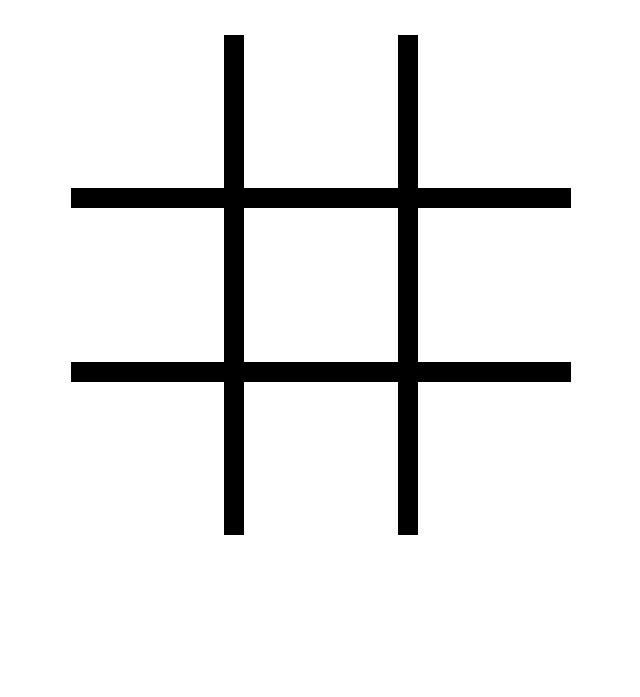
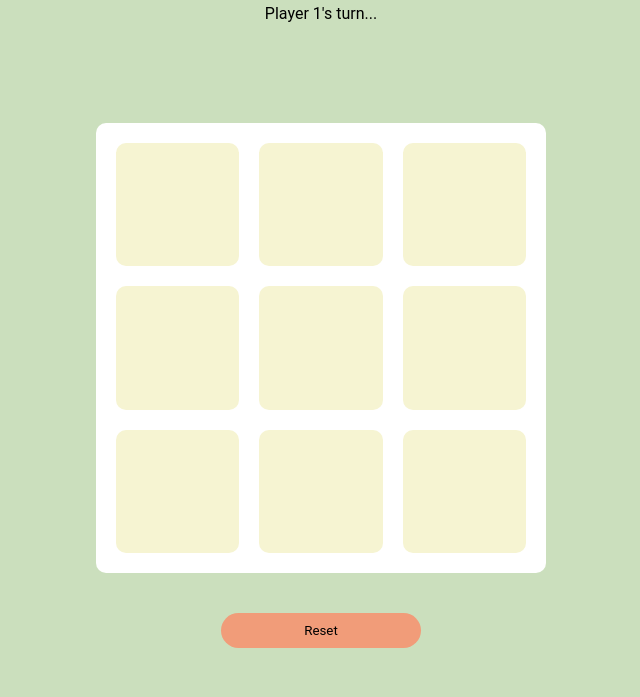
Before and after one commit to paulsmith1232/tic-tac-toe, a website: page index.html in a window 1280 px wide. Shown: the part 103-800 px from the top of the page, without its empty margins (319-959 px from the left). Drawn offline with Linux system fonts and the light colour scheme.

Commit message:
Complete basic game flow and improve styling

```diff
--- a/index.html
+++ b/index.html
@@ -10,16 +10,12 @@
   </head>
   <body>
     <h1>Welcome to Tic-Tac-Toe!</h1>
-    <section class="game-board">
-      <div class="cell" id="0"></div>
-      <div class="cell" id="1"></div>
-      <div class="cell" id="2"></div>
-      <div class="cell" id="3"></div>
-      <div class="cell" id="4"></div>
-      <div class="cell" id="5"></div>
-      <div class="cell" id="6"></div>
-      <div class="cell" id="7"></div>
-      <div class="cell" id="8"></div>
-    </section>
+    <div class="game-message"></div>
+    <div class="start-selections"></div>
+    <section class="game-board"></section>
+    <button class="reset-button">Reset</button>
+    <div class="end-game-container">
+      <h1 class="end-game-message">Play Again?</h1>
+    </div>
   </body>
 </html>
--- a/script.js
+++ b/script.js
@@ -1,68 +1,205 @@
 const Player = (name, marker) => {
   const getName = () => name;
   const getMarker = () => marker;
-  let wins = 0;
 
   return { getName, getMarker };
 };
 
-const gameBoard = (() => {
-  const boardState = ["", "", "", "", "", "", "", "", ""];
-  let boardCells = [];
-  boardCells = document.querySelectorAll(".cell");
+const Cell = () => {
+  let marker = "";
+  let index = null;
 
-  const getBoardState = () => boardState;
-
-  const updateBoardState = (index, value) => {
-    boardState[index] = value;
-    displayController.updateDisplay(index, value);
+  const addMarker = (playerMarker) => {
+    marker = playerMarker;
   };
 
-  const setupBoard = (cellFunction) => {
-    boardCells.forEach((cell) => {
-      cell.addEventListener("click", (e) => {
-        console.log(e.target.id);
-        cellFunction(e.target.id, "X");
-      });
-    });
-    console.log(boardCells);
+  const addIndex = (indexNumber) => {
+    index = indexNumber;
   };
 
-  return { updateBoardState, getBoardState, setupBoard };
+  const getMarker = () => marker;
+  const getIndex = () => index;
+  return { addMarker, getMarker, addIndex, getIndex };
+};
+
+const gameBoard = (() => {
+  const rows = 3;
+  const columns = 3;
+  const cells = rows * columns;
+  let board = [];
+
+  const getBoard = () => board;
+
+  const addBoardMark = (index, player) => {
+    const cell = board[index];
+    if (cell.getMarker() === "") {
+      cell.addMarker(player);
+      return true;
+    }
+    return false;
+  };
+
+  const resetBoard = () => {
+    board = [];
+    for (let i = 0; i < cells; i++) {
+      board.push(Cell());
+    }
+  };
+
+  // creates array representing state of game board
+  resetBoard();
+
+  return { getBoard, addBoardMark, resetBoard };
 })();
 
 const displayController = (() => {
-  const boardDisplay = document.querySelectorAll(".cell");
+  const boardContainer = document.querySelector(".game-board");
+  const gameMessageContainer = document.querySelector(".game-message");
+  const resetButton = document.querySelector(".reset-button");
+  const endGameContainer = document.querySelector(".end-game-container");
+  const endGameMessage = document.querySelector(".end-game-message");
 
-  const updateDisplay = (cellNumber, value) => {
-    boardDisplay[cellNumber].innerHTML = value;
+  const updateDisplay = () => {
+    const board = gameBoard.getBoard();
+    const activePlayer = gameController.getActivePlayer();
+
+    boardContainer.textContent = "";
+    updateGameMessage(`${activePlayer.getName()}'s turn...`);
+
+    board.forEach((cell, index) => {
+      const cellButton = document.createElement("button");
+      cellButton.classList.add("cell");
+
+      // add column  and row identifiers as data attributes
+      cellButton.dataset.cellNumber = index;
+      cell.addIndex(index);
+      cellButton.textContent = cell.getMarker();
+      boardContainer.appendChild(cellButton);
+    });
   };
 
-  return { updateDisplay };
+  const updateGameMessage = (string) => {
+    gameMessageContainer.textContent = string;
+  };
+
+  const clickHandlerBoard = (e) => {
+    const selectedNumber = e.target.dataset.cellNumber;
+    if (!selectedNumber) return;
+
+    gameController.playRound(selectedNumber);
+  };
+
+  const showEndGame = (string) => {
+    endGameMessage.innerHTML = string;
+    endGameContainer.classList.add("open");
+  };
+  const hideEndGame = () => {
+    endGameContainer.classList.remove("open");
+  };
+
+  const disableClicks = () => {
+    boardContainer.removeEventListener("click", clickHandlerBoard);
+  };
+
+  const enableClicks = () => {
+    boardContainer.addEventListener("click", clickHandlerBoard);
+  };
+
+  const attachResetFunction = (func) => {
+    resetButton.addEventListener("click", func);
+    endGameContainer.addEventListener("click", func);
+  };
+
+  enableClicks();
+
+  return {
+    updateDisplay,
+    updateGameMessage,
+    disableClicks,
+    enableClicks,
+    showEndGame,
+    hideEndGame,
+    attachResetFunction,
+  };
 })();
 
 const gameController = (() => {
   const playerOne = Player("Player 1", "X");
   const playerTwo = Player("Player 2", "O");
+  const winConditions = [
+    [0, 1, 2],
+    [3, 4, 5],
+    [6, 7, 8],
+    [0, 3, 6],
+    [1, 4, 7],
+    [2, 5, 8],
+    [0, 4, 8],
+    [2, 4, 6],
+  ];
   let activePlayer = playerOne;
+  let endState = false;
 
-  const playRound = (id) => {
-    gameBoard.updateBoardState(id, activePlayer.getMarker());
+  const switchActivePlayer = () => {
+    activePlayer = activePlayer === playerOne ? playerTwo : playerOne;
+  };
 
-    if (activePlayer === playerOne) {
-      activePlayer = playerTwo;
-    } else {
-      activePlayer = playerOne;
+  const getActivePlayer = () => activePlayer;
+
+  const playRound = (cellIndex) => {
+    const validPlay = gameBoard.addBoardMark(
+      cellIndex,
+      getActivePlayer().getMarker()
+    );
+    if (validPlay) {
+      displayController.updateDisplay();
+      endState = winCheck();
+      if (endState) {
+        endGame();
+      } else {
+        switchActivePlayer();
+      }
     }
   };
 
-  const startGame = () => {
-    // create player 1
-    // create player 2
-    gameBoard.setupBoard(playRound);
+  const winCheck = () => {
+    const board = gameBoard.getBoard();
+    const marker = activePlayer.getMarker();
+    let markedCells = [];
+    let victory = false;
+
+    // define a function for comparing win conditions against marked cells
+    const checker = (arr, target) => target.every((v) => arr.includes(v));
+
+    // builds an array containing the occupied cells that match the
+    // active player's marker
+    markedCells = board
+      .filter((cell) => cell.getMarker() === marker)
+      .map((cell) => cell.getIndex());
+
+    winConditions.forEach((row) => {
+      if (checker(markedCells, row)) {
+        victory = true;
+      }
+    });
+    return victory;
   };
 
-  return { startGame };
+  const endGame = () => {
+    displayController.disableClicks();
+    displayController.showEndGame(`${activePlayer.getName()} wins!`);
+  };
+
+  const resetGame = () => {
+    activePlayer = playerOne;
+    gameBoard.resetBoard();
+    displayController.enableClicks();
+    displayController.hideEndGame();
+    displayController.updateDisplay();
+  };
+
+  displayController.attachResetFunction(resetGame);
+
+  return { playRound, getActivePlayer, resetGame };
 })();
 
-gameController.startGame();
+displayController.updateDisplay();
--- a/style.css
+++ b/style.css
@@ -15,6 +15,17 @@ body {
   justify-content: center;
   align-items: center;
   flex-direction: column;
+  background-color: #cbdfbd;
+}
+
+body h1 {
+  margin-top: 40px;
+  font-size: 40px;
+  color: #a44a3f;
+}
+
+.game-message {
+  margin-top: 20px;
 }
 
 .game-board {
@@ -22,18 +33,68 @@ body {
   display: grid;
   grid-template-columns: 1fr 1fr 1fr;
   grid-template-rows: 1fr 1fr 1fr;
-  width: 500px;
-  height: 500px;
+  width: 450px;
+  height: 450px;
   text-align: center;
   gap: 20px;
-  background-color: black;
+  background-color: white;
+  padding: 20px;
+  border-radius: 10px;
 }
 
 .cell {
   display: flex;
   justify-content: center;
   align-items: center;
-  font-size: 120px;
+  font-size: 100px;
   cursor: pointer;
-  background-color: white;
+  background-color: #f6f4d2;
+  border: none;
+  border-radius: 10px;
 }
+
+.reset-button {
+  margin-top: 40px;
+  border: none;
+  border-radius: 25px;
+  padding: 10px 0;
+  cursor: pointer;
+  display: inline-block;
+  width: 200px;
+  background-color: #f19c79;
+}
+
+.end-game-container {
+  display: grid;
+  background: hsla(50, 100%, 50%, 0.7);
+  position: fixed;
+  height: 100vh;
+  width: 100vw;
+  top: 0;
+  left: 0;
+  justify-content: center;
+  align-items: center;
+
+  opacity: 0;
+  pointer-events: none;
+  transition: opacity 0.2s;
+}
+
+.end-game-container.open {
+  opacity: 1;
+  pointer-events: all;
+}
+
+.end-game-message {
+  /* max-width: 600px;
+  min-width: 400px; */
+  padding: 2rem;
+  text-align: center;
+  border-radius: 5px;
+  /* min-height: 200px; */
+  background: white;
+}
+
+.hidden {
+  display: none;
+}
```
